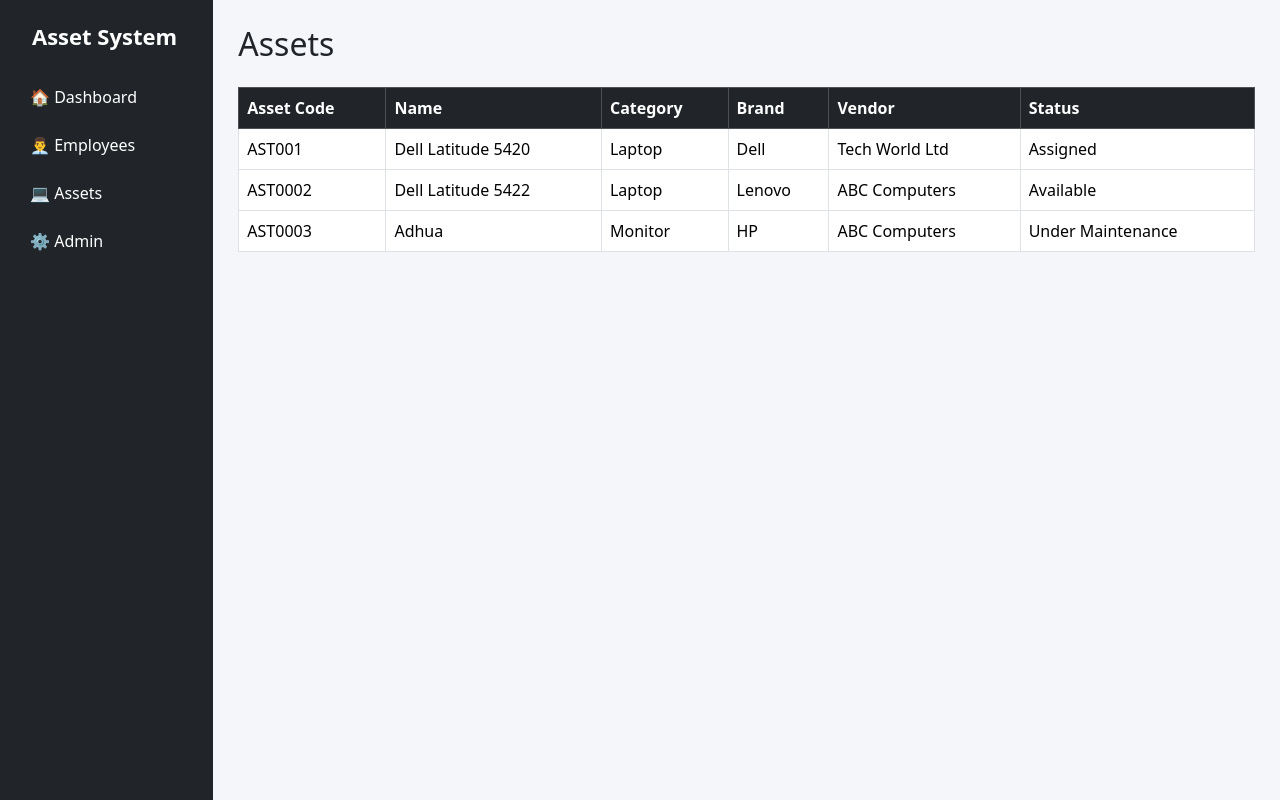
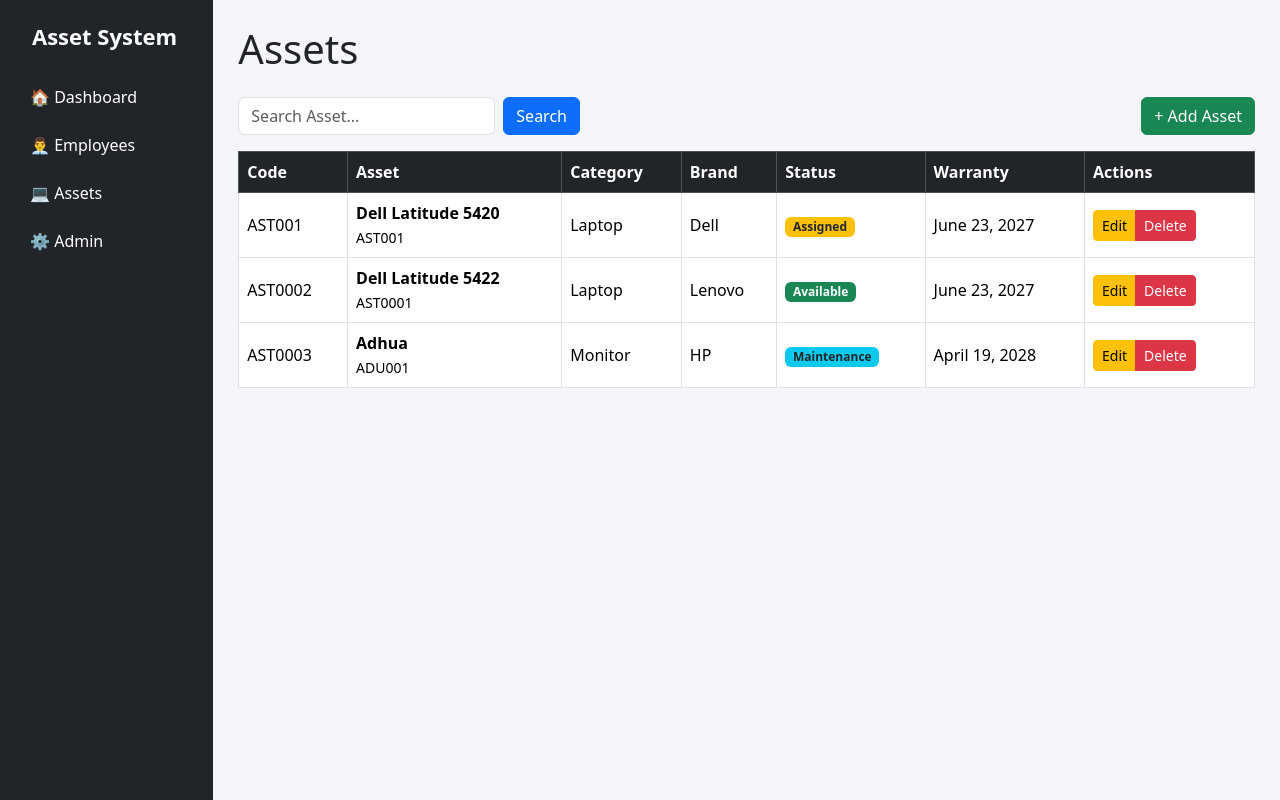
Before and after one commit to Fatema-Keya/CorporateAssetManagementSystem, a Django app: page /assets/ in a window 1280 px wide. Run offline with Django 5.2, Linux system fonts and the light colour scheme; data comes from the database, SQL or seed files in the repository; both versions use the stored data as it was after the commit.

Commit message:
Completed Asset CRUD with Bootstrap UI

```diff
--- a/assets/urls.py
+++ b/assets/urls.py
@@ -1,6 +1,15 @@
 from django.urls import path
-from .views import asset_list
+
+from .views import (
+    asset_list,
+    asset_create,
+    asset_update,
+    asset_delete,
+)
 
 urlpatterns = [
     path("", asset_list, name="asset_list"),
+    path("add/", asset_create, name="asset_create"),
+    path("edit/<int:pk>/", asset_update, name="asset_update"),
+    path("delete/<int:pk>/", asset_delete, name="asset_delete"),
 ]
--- a/assets/views.py
+++ b/assets/views.py
@@ -1,20 +1,103 @@
-from django.shortcuts import render
+from django.shortcuts import render, redirect, get_object_or_404
+from django.db.models import Q
+
 from .models import Asset
+from .forms import AssetForm
 
 
 def asset_list(request):
-    assets = Asset.objects.select_related(
-        "category",
-        "brand",
-        "vendor"
-    )
 
-    context = {
-        "assets": assets
-    }
+    query = request.GET.get("q")
+
+    assets = Asset.objects.all()
+
+    if query:
+
+        assets = assets.filter(
+            Q(asset_name__icontains=query) |
+            Q(asset_code__icontains=query) |
+            Q(serial_number__icontains=query)
+        )
 
     return render(
         request,
         "assets/asset_list.html",
-        context
+        {
+            "assets": assets,
+            "query": query
+        }
     )
+
+
+def asset_create(request):
+
+    if request.method == "POST":
+
+        form = AssetForm(request.POST)
+
+        if form.is_valid():
+
+            form.save()
+
+            return redirect("asset_list")
+
+    else:
+
+        form = AssetForm()
+
+    return render(
+        request,
+        "assets/asset_form.html",
+        {
+            "form": form
+        }
+    )
+
+
+def asset_update(request, pk):
+
+    asset = get_object_or_404(Asset, pk=pk)
+
+    if request.method == "POST":
+
+        form = AssetForm(
+            request.POST,
+            instance=asset
+        )
+
+        if form.is_valid():
+
+            form.save()
+
+            return redirect("asset_list")
+
+    else:
+
+        form = AssetForm(instance=asset)
+
+    return render(
+        request,
+        "assets/asset_form.html",
+        {
+            "form": form
+        }
+    )
+
+
+def asset_delete(request, pk):
+
+    asset = get_object_or_404(Asset, pk=pk)
+
+    if request.method == "POST":
+
+        asset.delete()
+
+        return redirect("asset_list")
+
+    return render(
+        request,
+        "assets/asset_confirm_delete.html",
+        {
+            "asset": asset
+        }
+    )
--- a/templates/assets/asset_list.html
+++ b/templates/assets/asset_list.html
@@ -1,24 +1,53 @@
-{% extends 'base.html' %}
+{% extends "base.html" %}
 
-{% block title %}
-Assets
-{% endblock %}
+{% block title %}Assets{% endblock %}
 
 {% block content %}
 
-<h2 class="mb-4">Assets</h2>
+<h1 class="mb-4">Assets</h1>
 
-<table class="table table-bordered table-hover">
+<div class="d-flex justify-content-between mb-3">
+
+    <form method="GET" class="d-flex">
+
+        <input
+            type="text"
+            name="q"
+            class="form-control me-2"
+            placeholder="Search Asset..."
+            value="{{ query|default:'' }}">
+
+        <button class="btn btn-primary">
+            Search
+        </button>
+
+    </form>
+
+    <a href="{% url 'asset_create' %}"
+       class="btn btn-success">
+
+        + Add Asset
+
+    </a>
+
+</div>
+
+<table class="table table-bordered table-hover align-middle">
 
     <thead class="table-dark">
+
         <tr>
-            <th>Asset Code</th>
-            <th>Name</th>
+
+            <th>Code</th>
+            <th>Asset</th>
             <th>Category</th>
             <th>Brand</th>
-            <th>Vendor</th>
             <th>Status</th>
+            <th>Warranty</th>
+            <th width="170">Actions</th>
+
         </tr>
+
     </thead>
 
     <tbody>
@@ -29,15 +58,81 @@ Assets
 
             <td>{{ asset.asset_code }}</td>
 
-            <td>{{ asset.asset_name }}</td>
+            <td>
+
+                <strong>{{ asset.asset_name }}</strong><br>
+
+                <small>{{ asset.model }}</small>
+
+            </td>
 
             <td>{{ asset.category }}</td>
 
             <td>{{ asset.brand }}</td>
 
-            <td>{{ asset.vendor }}</td>
+            <td>
 
-            <td>{{ asset.current_status }}</td>
+                {% if asset.current_status == "Available" %}
+
+                    <span class="badge bg-success">
+                        Available
+                    </span>
+
+                {% elif asset.current_status == "Assigned" %}
+
+                    <span class="badge bg-warning text-dark">
+                        Assigned
+                    </span>
+
+                {% elif asset.current_status == "Under Maintenance" %}
+
+                    <span class="badge bg-info text-dark">
+                        Maintenance
+                    </span>
+
+                {% elif asset.current_status == "Lost" %}
+
+                    <span class="badge bg-danger">
+                        Lost
+                    </span>
+
+                {% else %}
+
+                    <span class="badge bg-secondary">
+                        {{ asset.current_status }}
+                    </span>
+
+                {% endif %}
+
+            </td>
+
+            <td>
+
+                {{ asset.warranty_expiry }}
+
+            </td>
+
+            <td>
+
+                <div class="btn-group">
+
+                    <a href="{% url 'asset_update' asset.id %}"
+                       class="btn btn-warning btn-sm">
+
+                        Edit
+
+                    </a>
+
+                    <a href="{% url 'asset_delete' asset.id %}"
+                       class="btn btn-danger btn-sm">
+
+                        Delete
+
+                    </a>
+
+                </div>
+
+            </td>
 
         </tr>
 
@@ -45,8 +140,10 @@ Assets
 
         <tr>
 
-            <td colspan="6" class="text-center">
+            <td colspan="7" class="text-center">
+
                 No Assets Found
+
             </td>
 
         </tr>
```
Also changed, not shown: assets/forms.py (added, +34 -0 lines), templates/assets/asset_confirm_delete.html (added, +36 -0 lines), templates/assets/asset_form.html (added, +38 -0 lines), db.sqlite3.
